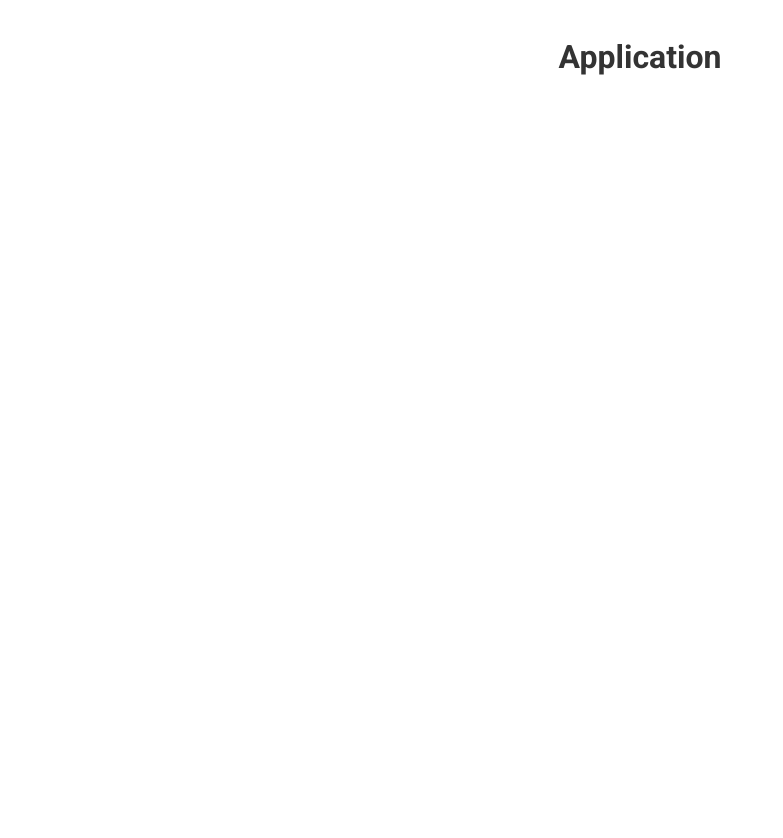
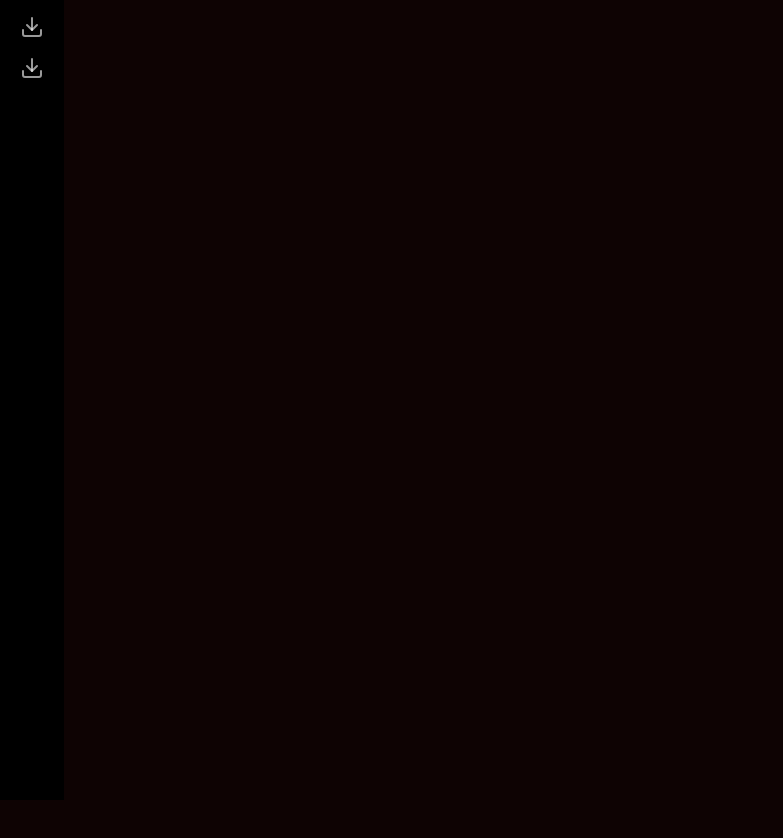
Before and after one commit to Mickey-Zhaang/AniPix, a React (Vite) app: page / in a window 1280 px wide. Shown: the top 838 px of the page, without its empty margins (0-783 px from the left). After the commit the page ends 800 px from the top, so only its background shows below. Built offline with nearby package versions, Linux system fonts and the light colour scheme.

Commit message:
added basic sidebar + buttons

```diff
--- a/src/App.tsx
+++ b/src/App.tsx
@@ -1,11 +1,16 @@
 import './App.css';
+import { DownloadButton } from './components/DownloadButton';
+import { Tools } from './components/Tools';
 
 function App() {
-  return (
-    <div className="App">
-      <h1>Application</h1>
-    </div>
-  );
+	return (
+		<div className="App">
+			<Tools>
+				<DownloadButton />
+				<DownloadButton />
+			</Tools>
+		</div>
+	);
 }
 
 export default App;
--- a/src/assets/index.ts
+++ b/src/assets/index.ts
@@ -1,2 +1,2 @@
 // Export all assets here
-export {};
+export { default as DownloadIcon } from './download.svg?react';
--- /dev/null
+++ b/src/components/DownloadButton.tsx
@@ -0,0 +1,32 @@
+import styled from 'styled-components';
+
+import { DownloadIcon } from '../assets';
+
+export const DownloadButton = () => {
+	const onDownloadButtonPressed = () => {
+		console.log('Downloading!');
+	};
+
+	return (
+		<Button onClick={onDownloadButtonPressed} type="button">
+			<DownloadIcon />
+		</Button>
+	);
+};
+
+const Button = styled.button`
+	width: 100%;
+	height: 100%;
+	border: none;
+	border-radius: 15%;
+	cursor: pointer;
+	padding: 0;
+	background-color: transparent;
+	color: rgba(255, 255, 255, 0.6);
+	overflow: hidden;
+	transition: background-color 0.28s ease-in;
+
+	&:hover {
+		background-color: rgba(60, 60, 60, 0.5);
+	}
+`;
--- a/src/components/Tools.tsx
+++ b/src/components/Tools.tsx
@@ -0,0 +1,46 @@
+import styled from 'styled-components';
+
+import React from 'react';
+
+interface ToolsProps {
+	children?: React.ReactNode;
+}
+
+export const Tools: React.FC<ToolsProps> = ({ children }) => {
+	return (
+		<ToolsContainer>
+			{React.Children.map(children, (child, index) => (
+				<ToolItem key={index}>{child}</ToolItem>
+			))}
+		</ToolsContainer>
+	);
+};
+
+const ToolsContainer = styled.div`
+	position: fixed;
+	left: 0;
+	top: 0;
+	height: 100vh;
+	width: 5%;
+	min-width: 60px;
+	max-width: 85px;
+	display: flex;
+	flex-direction: column;
+	background: black;
+	padding: 8px;
+	align-items: center;
+	overflow: hidden;
+`;
+
+const ToolItem = styled.div`
+	width: 85%;
+	aspect-ratio: 1;
+	display: flex;
+	align-items: center;
+	justify-content: center;
+	svg,
+	img {
+		width: 24px;
+		height: 24px;
+	}
+`;
--- a/src/index.css
+++ b/src/index.css
@@ -12,11 +12,11 @@ body {
     sans-serif;
   line-height: 1.6;
   color: #333;
-  background-color: #ffffff;
+  background-color: #0e0303;
 }
 
 #root {
-  min-height: 110vh;
+  min-height: 100vh;
 }
 
 /* Custom Scrollbar Styles */
```
